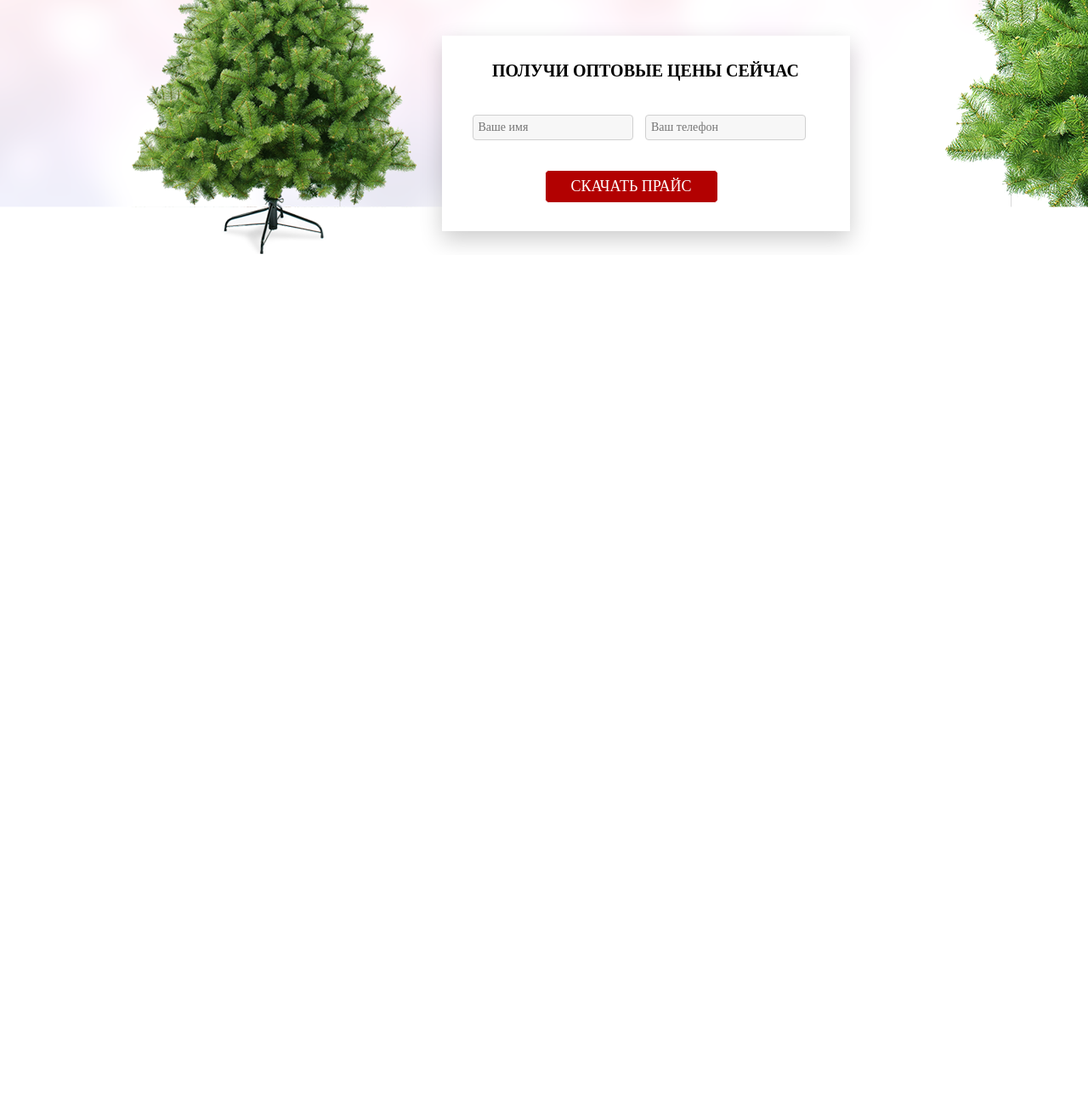
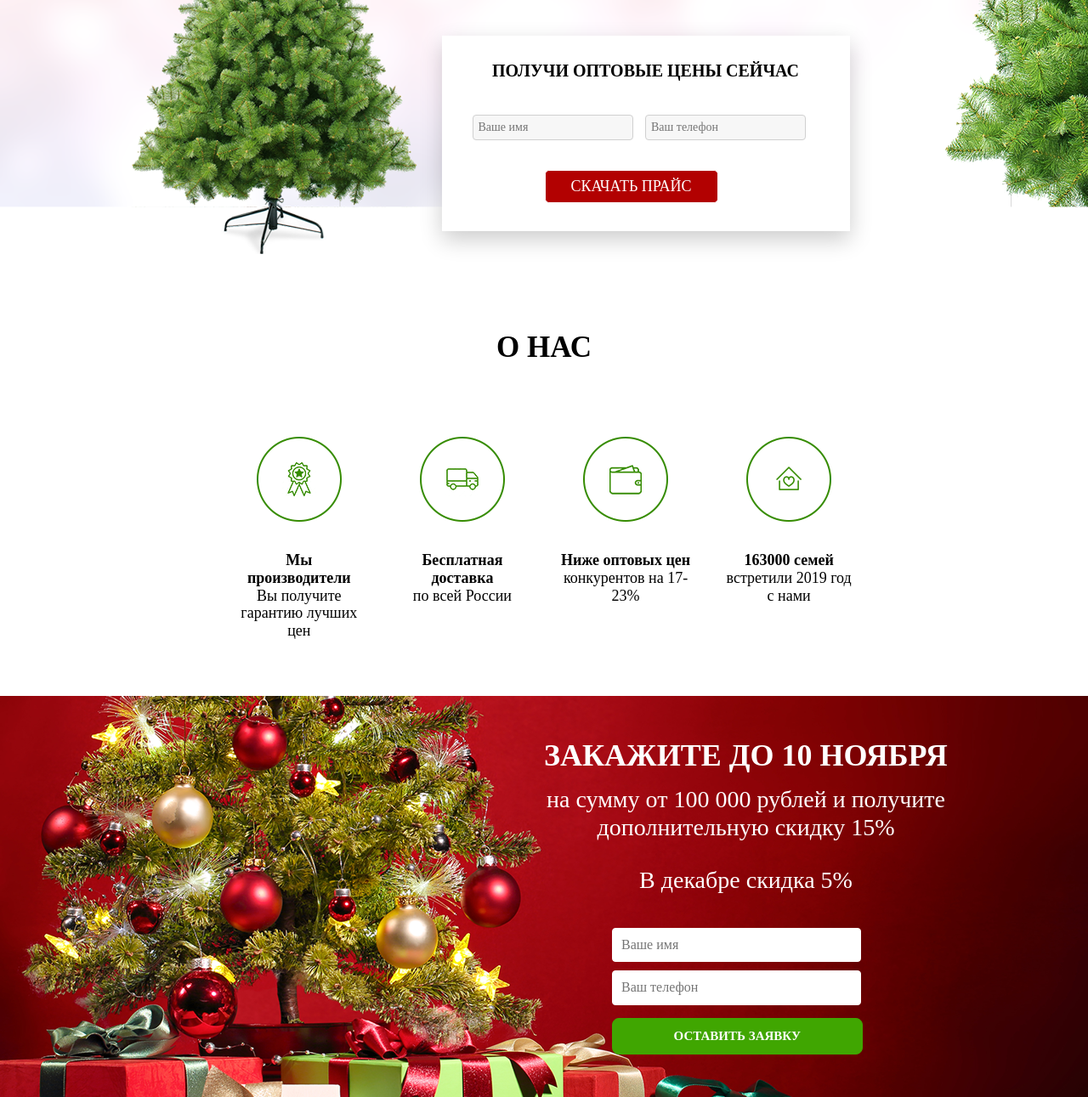
Before and after one commit to lenocheklisichka/Christmas-trees, a plain HTML site: page index.html in a window 1280 px wide. Shown: the part 500-1791 px from the top of the page at 85% size. Before the commit the page ends 800 px from the top, so only its background shows below. Drawn offline with nearby package versions, Linux system fonts and the light colour scheme.

Commit message:
завершила третий блок

```diff
--- a/css/style.css
+++ b/css/style.css
@@ -195,9 +195,130 @@ form {
     color: #fff;
     border: 1px solid;
     margin-left: 85px;
+    cursor: pointer;
 }
 
+.bgDescription {
+    height: 430px;
+}
 
+.head {
+    font-size: 35px;
+    font-weight: bold;
+    text-align: center;
+    margin-top: 90px;
+}
 
+.boxDescription {
+    display: flex;
+    justify-content: space-between;
+    width: 57%;
+    margin: 0 auto;
+    margin-top: 85px;
+}
 
+.item {
+    width: 21%;
+    text-align: center;
 }
+
+span {
+    font-size: 18px;
+    font-weight: bold;
+}
+
+.text-item {
+    font-size: 18px;
+}
+
+.award {
+    background: url(../img/icon_1.png);
+}
+
+.truck {
+    background: url(../img/icon_2.png);
+}
+
+.wallet {
+    background: url(../img/icon_3.png);
+}
+
+.home {
+    background: url(../img/icon-home.png);
+}
+
+.award, .truck, .wallet, .home {
+    width: 100px;
+    height: 100px;
+    background-repeat: no-repeat;
+    text-align: center;
+    cursor: pointer;
+    margin: 0 auto;
+    margin-bottom: 35px;
+}
+
+.bg2 {
+    background: url(../img/bg-2.png);
+    height: 472px;
+}
+
+.pageDisc {
+    margin: 0 auto;
+    max-width: 950px;
+    display: flex;
+    justify-content: flex-end;
+}
+
+.boxDiscount {
+    padding-top: 50px;
+    flex: 50% 0 0;
+}
+
+strong {
+    font-size: 36px;
+    color: #fff;
+    text-transform: uppercase;
+}
+
+.discounts {
+    font-size: 28px;
+    color: #fff;
+    text-align: center;
+    margin-top: 15px;
+}
+
+.text-discount {
+    font-size: 28px;
+    margin: 30px 0;
+    color: #fff;
+    text-align: center;
+}
+
+.forma {
+    width: 95%;
+    margin-left: 80px;
+}
+
+.nameOne {
+    font-size: 16px;
+    border: 1px solid #fff;
+    width: 60%;
+    padding: 10px;
+    border-radius: 4px;
+    margin-top: 10px;
+}
+
+.btn1 {
+    font-size: 15px;
+    font-weight: bold;
+    color: #fff;
+    background-color: #40a601;
+    padding: 12px;
+    border-radius: 8px;
+    border: 1px solid #40a601;
+    width: 62%;
+    margin: 0 auto;
+    margin-top: 15px;
+    margin-left: 80px;
+}
+}
--- a/index.html
+++ b/index.html
@@ -51,8 +51,48 @@
 	    		</form>
 	    		<input name="submit" class="btn" type="submit" value="СКАЧАТЬ ПРАЙС"/>
 	    	</div>
+	    </div>
+	</div>
 
-	    </div>
+	<div class="bgDescription">
+			<h3 class="head">О НАС</h3>
+			<div class="boxDescription">
+			<div class="item">
+			   <div class="award"></div>
+			   <span>Мы производители</span>
+			   <p class="text-item">Вы получите гарантию  лучших цен</p>
+			</div>
+            <div class="item">
+            	<div class="truck"></div>
+            	<span>Бесплатная доставка</span>
+            	<p class="text-item">по всей России</p>
+            </div>
+             <div class="item">
+            	<div class="wallet"></div>
+            	<span>Ниже оптовых цен </span>
+            	<p class="text-item">конкурентов на 17-23%</p>
+            </div>
+             <div class="item">
+            	<div class="home"></div>
+                <span>163000 семей </span>
+                <p class="text-item">встретили 2019 год с нами</p>
+            </div>
+		</div>
+	</div>
+
+	<div class="bg2">
+		<div class="pageDisc">
+			<div class="boxDiscount">
+				<strong>Закажите до 10 ноября</strong>
+				<p class="discounts">на сумму от 100 000 рублей и получите дополнительную скидку 15%</p>
+				<p class="text-discount">В декабре скидка 5%</p>
+				<div class="forma">
+					<input type="text" placeholder="Ваше имя" class="nameOne"/>
+				    <input type="text" placeholder="Ваш телефон" class="nameOne"/>
+				</div>
+				    <input name="submit" class="btn1" type="submit" value="ОСТАВИТЬ ЗАЯВКУ"/>
+			</div>
+		</div>
 	</div>
 
 </body>
```
Also changed, not shown: img/bg-2.png (added), img/icon-home.png (added), img/icon_1.png (added), img/icon_2.png (added), img/icon_3.png (added).
